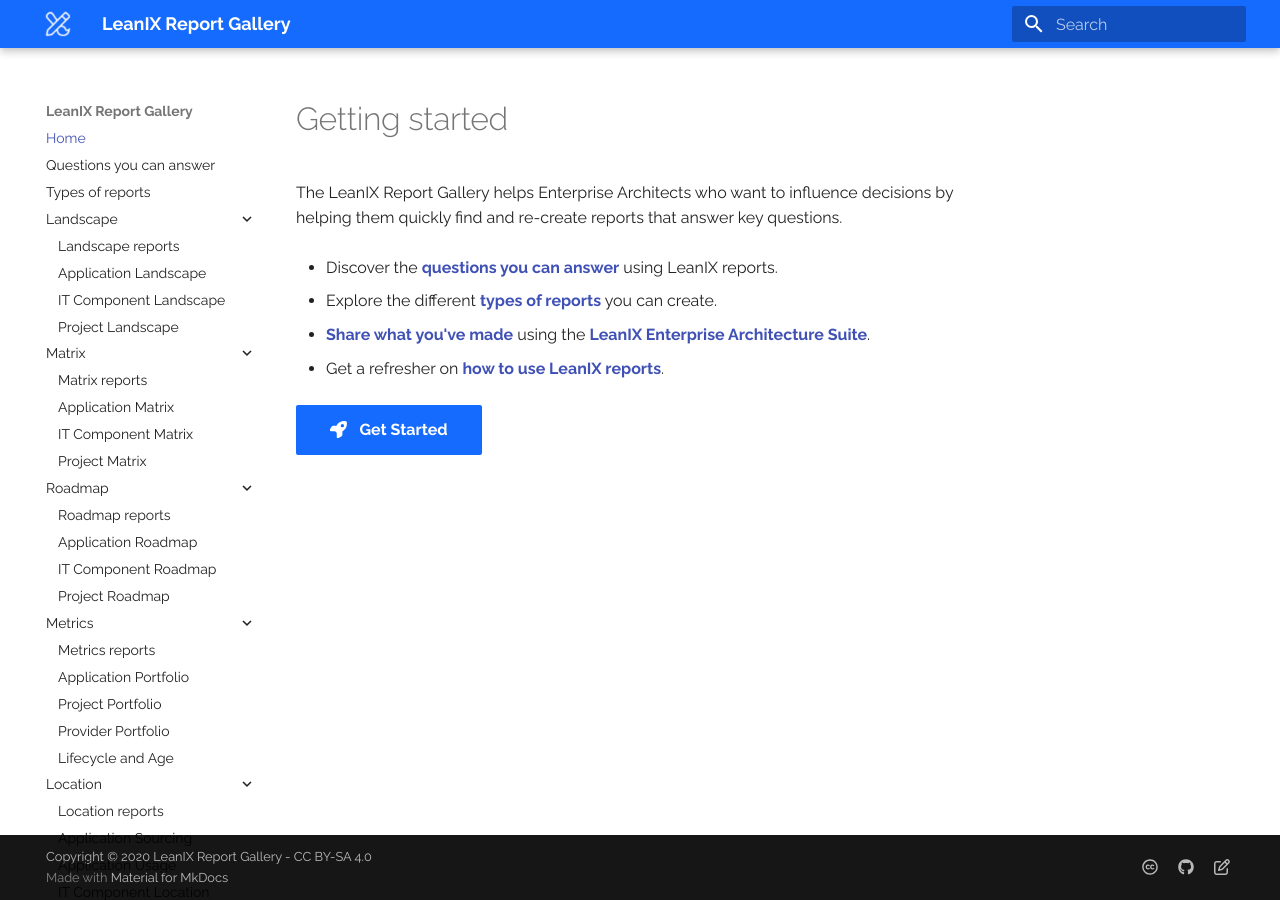
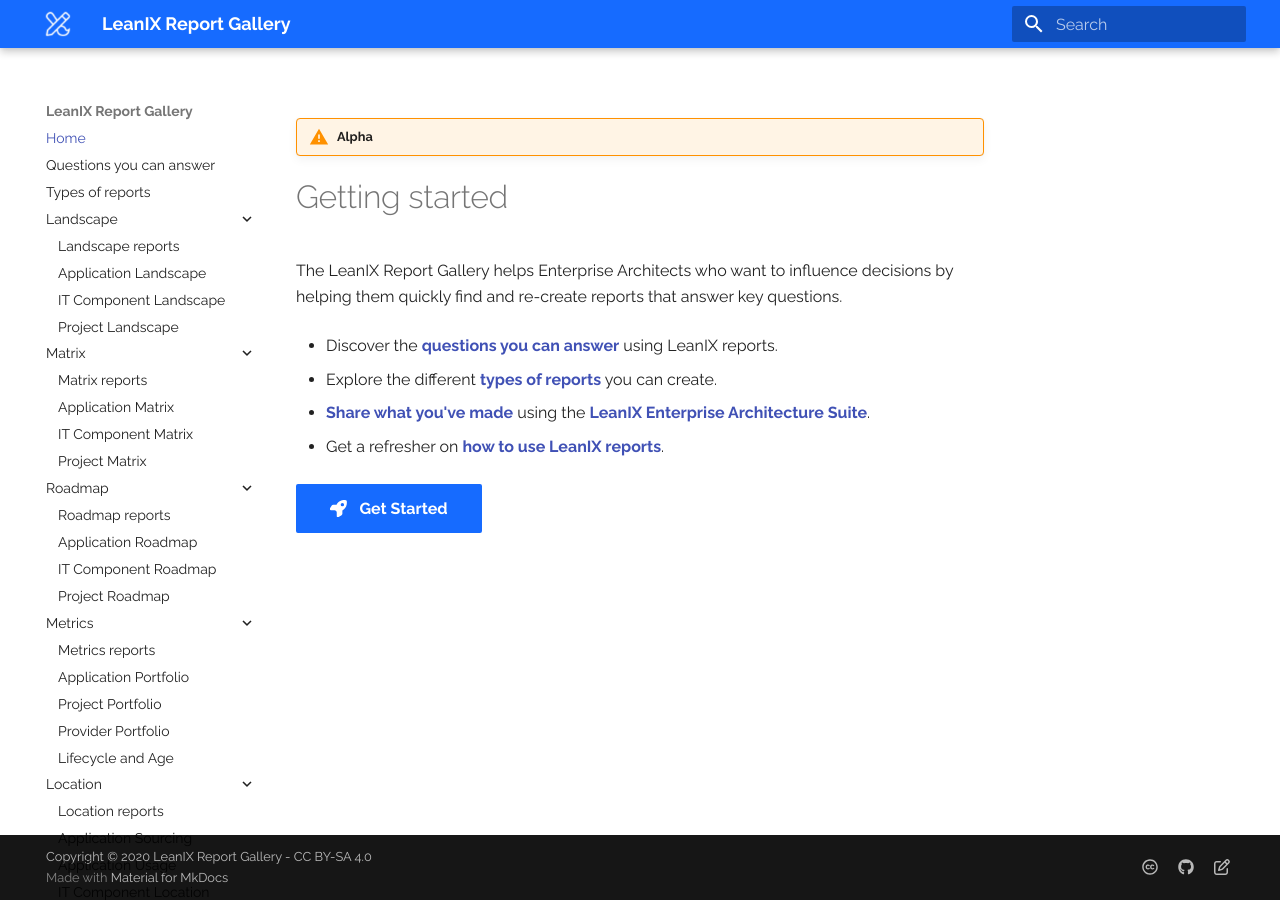
Before and after one commit to Stephen-Gates/report-gallery, an MkDocs documentation site: the page built from docs/index.md, in a window 1280 px wide. Built offline with MkDocs 1.6.1 and Material for MkDocs 9.7.7, drawn with Linux system fonts in a browser that asks for light colours.

Commit message:
Update index.md

```diff
--- a/docs/index.md
+++ b/docs/index.md
@@ -2,6 +2,7 @@
 title: Home
 description: Discover the questions you can answer using LeanIX reports.
 ---
+!!! warning "Alpha"
 
 # Getting started
 
```
